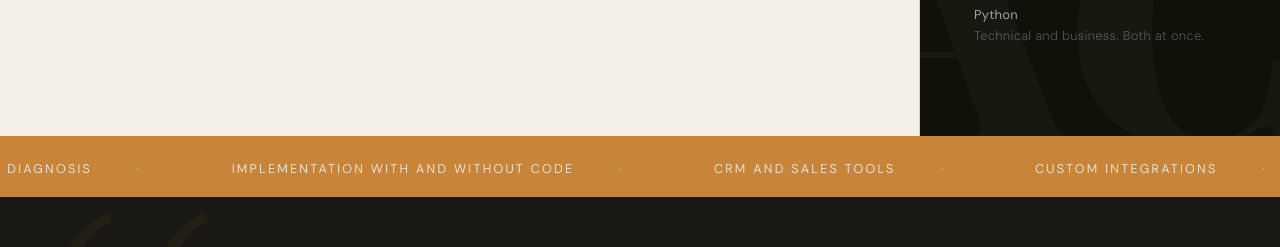
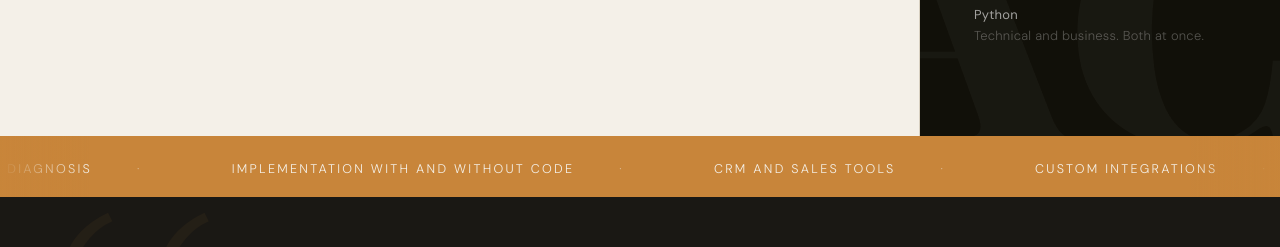
Before and after one commit to alejandroclose/alejandroclose, a Next.js app: page /en in a window 1280 px wide. Shown: the part 820-1067 px from the top of the page. Built offline with nearby package versions, Linux system fonts and the light colour scheme; a web font is replaced by a local one.

Commit message:
Add gradient fade on ticker edges
https://claude.ai/code/session_01Q4i919XE7JheVvUejGrXXR

```diff
--- a/app/globals.css
+++ b/app/globals.css
@@ -190,7 +190,15 @@ h1 em { font-style: italic; font-weight: 400; color: var(--amber); }
 .ticker {
   background: var(--amber);
   overflow: hidden; white-space: nowrap; padding: .85rem 0;
+  position: relative;
 }
+.ticker::before,
+.ticker::after {
+  content: '';
+  position: absolute; top: 0; bottom: 0; width: 5rem; z-index: 1; pointer-events: none;
+}
+.ticker::before { left: 0; background: linear-gradient(to right, var(--amber), transparent); }
+.ticker::after  { right: 0; background: linear-gradient(to left, var(--amber), transparent); }
 .ticker-track {
   display: inline-block;
   animation: tick 24s linear infinite;
```
